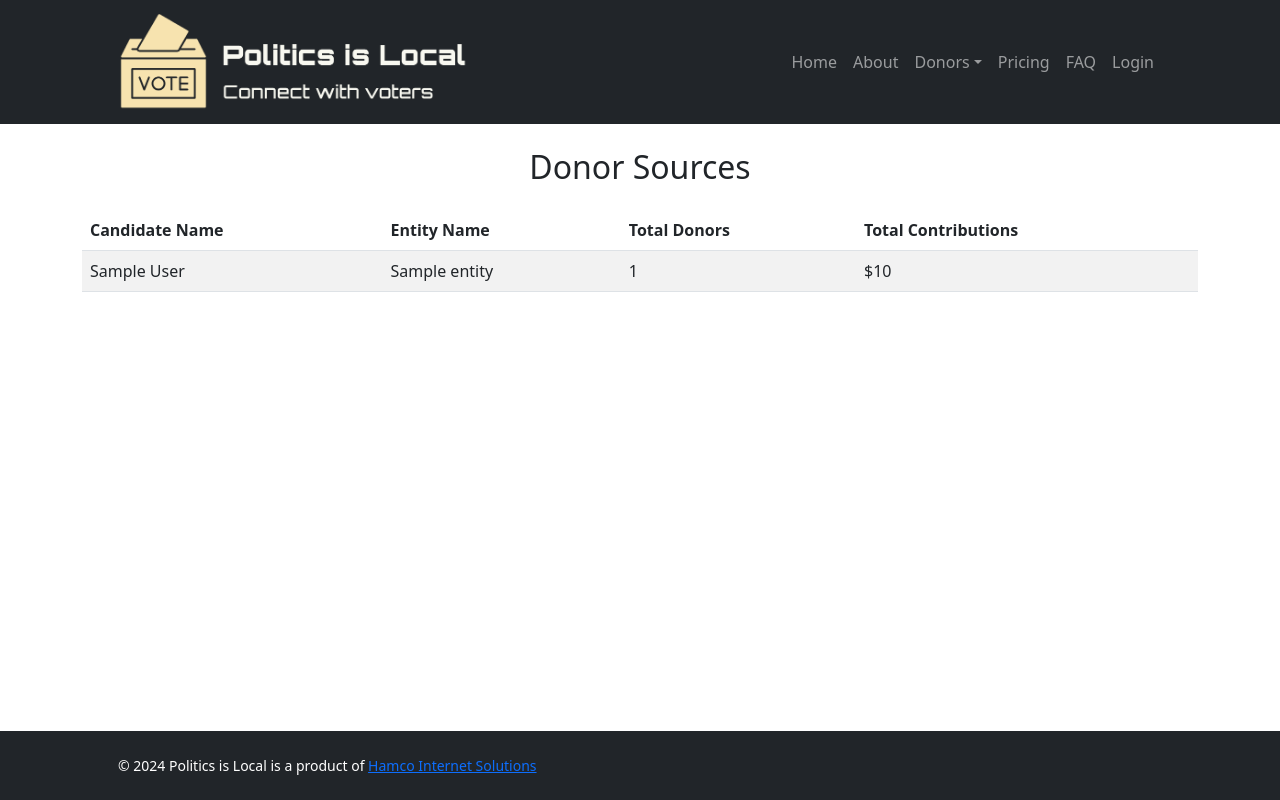
After one commit to hail2skins/politicsislocal, a Django app: page /donors/sources in a window 1280 px wide. The commit adds this page. Run offline with Django 5.2, Linux system fonts and the light colour scheme; tables that the repository leaves empty hold one stand-in row (values such as "Sample post"); some libraries are stand-ins or nearby versions.

Commit message:
[#187526875] Donor sources added and working

```diff
--- /dev/null
+++ b/politicsislocal/donors/templates/donors/donor_sources.html
@@ -0,0 +1,36 @@
+{% extends 'website/base.html' %}
+
+{% load humanize %}
+
+{% block content %}
+<div class="container mt-4">
+    <h2 class="text-center mb-4">Donor Sources</h2>
+
+    <div class="table-responsive">
+        <table class="table table-striped">
+            <thead>
+                <tr>
+                    <th scope="col">Candidate Name</th>
+                    <th scope="col">Entity Name</th>
+                    <th scope="col">Total Donors</th>
+                    <th scope="col">Total Contributions</th>
+                </tr>
+            </thead>
+            <tbody>
+                {% for data in donor_sources_data %}
+                <tr>
+                    <td>{{ data.candidate_name }}</td>
+                    <td>{{ data.entity.entity_name }}</td>
+                    <td>{{ data.total_donors }}</td>
+                    <td>${{ data.total_amount|default:"0.00"|intcomma }}</td>
+                </tr>
+                {% empty %}
+                <tr>
+                    <td colspan="3" class="text-center">No data found.</td>
+                </tr>
+                {% endfor %}
+            </tbody>
+        </table>
+    </div>
+
+{% endblock %}
--- a/politicsislocal/donors/urls.py
+++ b/politicsislocal/donors/urls.py
@@ -6,4 +6,7 @@ urlpatterns = [
     # Add a URL pattern for the donor_list view
     path('list', views.donor_list, name='list'),
 
+    # Add a url pattern for campaigns/entities tracked
+    path('sources', views.donor_sources, name='sources'),
+
 ]
--- a/politicsislocal/donors/views.py
+++ b/politicsislocal/donors/views.py
@@ -12,7 +12,7 @@ from .utility.utils import randomize_letters_and_numbers
 from django.contrib.auth.decorators import login_required
 
 # Import your models
-from .models import Donor, Contribution
+from .models import Donor, Contribution, Entity
 
 # Logging import
 import logging
@@ -149,3 +149,42 @@ def donor_list(request):
     }
 
     return render(request, 'donors/donor_list.html', context)
+
+# Create a view for donor_sources
+def donor_sources(request):
+    """
+    Donor Sources View
+
+    This view will display a list of all entities in the database and the total donors and contributions
+    associated with each entity. We will also implement pagination to display the entities in pages.
+    """
+    # Get all entities
+    entities = Entity.objects.all()
+
+    # Create a list to hold the data for each entity
+    donor_sources_data = []
+
+    # For each entity, calculate the total number of donors and the total amount of contributions
+    for entity in entities:
+        contributions = Contribution.objects.filter(entity=entity)
+        total_donors = contributions.values('donor').distinct().count()
+        total_amount = contributions.aggregate(Sum('amount'))['amount__sum']
+
+        # Create candidate_name from first_name and last_name
+        candidate_name = f"{entity.first_name} {entity.last_name}" if entity.is_candidate else None
+
+        # Add the data for this entity to the list
+        donor_sources_data.append({
+            'entity': entity,
+            'total_donors': total_donors,
+            'total_amount': total_amount,
+            'candidate_name': candidate_name
+        })
+
+    # Create a context dictionary to pass to the template
+    context = {
+        'donor_sources_data': donor_sources_data,
+    }
+
+    # Render the template with the donor_sources_data
+    return render(request, 'donors/donor_sources.html', context)
--- a/politicsislocal/website/templates/website/base.html
+++ b/politicsislocal/website/templates/website/base.html
@@ -39,7 +39,13 @@
                         <ul class="navbar-nav ms-auto mb-2 mb-lg-0">
                             <li class="nav-item"><a class="nav-link" href="{% url '' %}">Home</a></li>
                             <li class="nav-item"><a class="nav-link" href="{% url 'about' %}">About</a></li>
-                            <li class="nav-item"><a class="nav-link" href="{% url 'list' %}">Donor List</a></li>
+                            <li class="nav-item dropdown">
+                                <a class="nav-link dropdown-toggle" data-bs-toggle="dropdown" href="#" role="button" aria-expanded="false">Donors</a>
+                                <ul class="dropdown-menu">
+                                  <li><a class="dropdown-item" href="{% url 'list' %}">Donor List</a></li>
+                                  <li><a class="dropdown-item" href="{% url 'sources' %}">Donor Sources</a></li>
+                                </ul>
+                              </li>
                             <li class="nav-item"><a class="nav-link" href="{% url 'pricing' %}">Pricing</a></li>
                             <li class="nav-item"><a class="nav-link" href="{% url 'faq' %}">FAQ</a></li>
                             {% if user.is_authenticated %}
```
